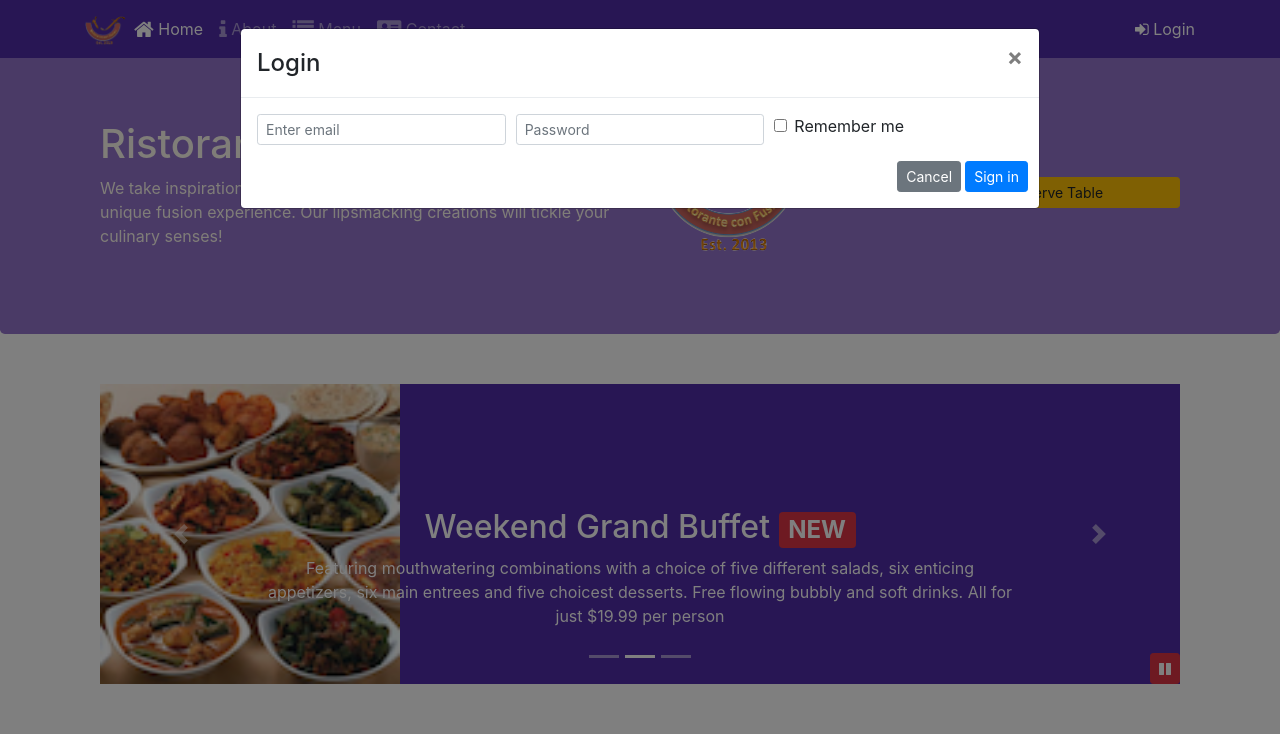
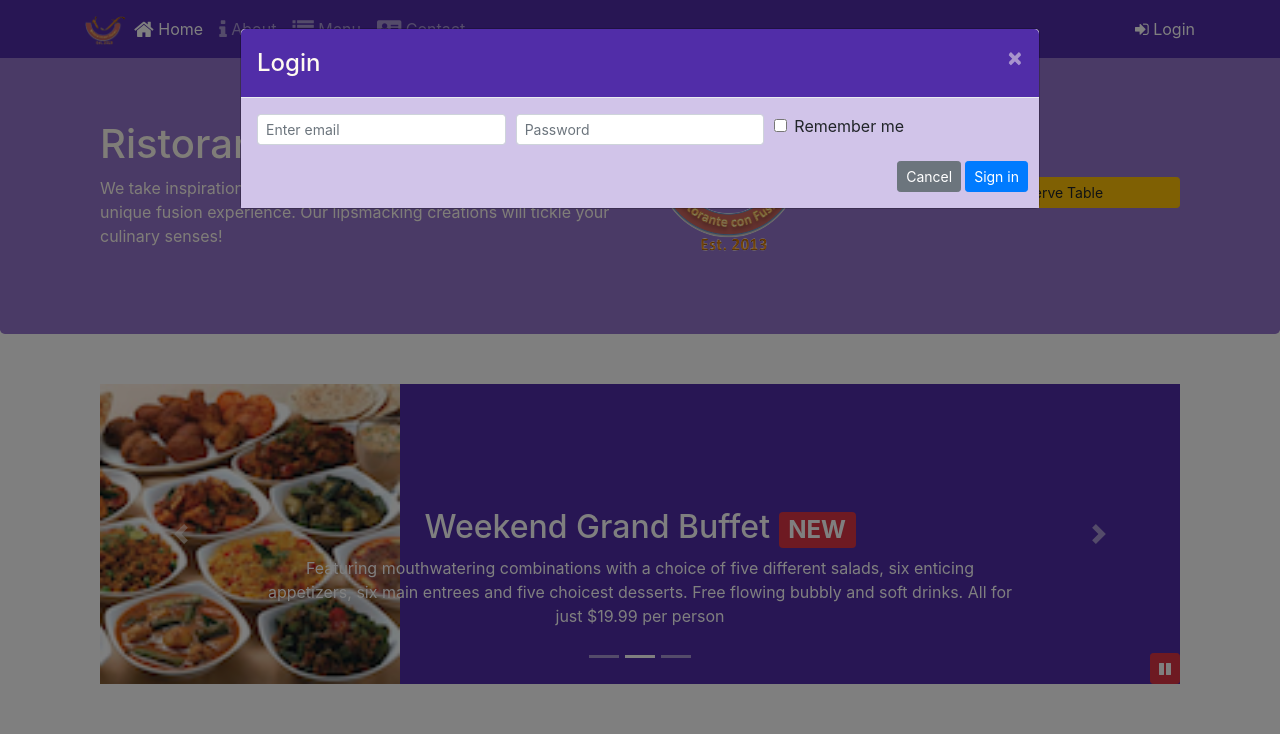
Before and after one commit to Iggelds/Coursera-Bootstrap, a website: page index.html in a window 1280 px wide. Both pictures are taken after a click on the link "Login". Shown: the top 734 px of the page. Drawn offline with nearby package versions, Linux system fonts and the light colour scheme.

Commit message:
Assignment 4

```diff
--- a/css/styles.scss
+++ b/css/styles.scss
@@ -74,3 +74,16 @@ body{
     bottom: 0px;
     z-index: 1;
 }
+
+.modal-header {
+    background: $background-dark;
+    color: floralwhite;
+
+    .close {
+        background: floralwhite;
+    }
+}
+
+.modal-body {
+    background: $background-pale;
+}
--- a/index.html
+++ b/index.html
@@ -31,7 +31,7 @@
                     <li class="nav-item"><a class="nav-link" href="./contactus.html"><span class="fa fa-address-card fa-lg"></span> Contact</a></li>
                 </ul>
                 <span class="navbar-text">
-                    <a data-toggle="modal" data-target="#loginModal">
+                    <a id="login">
                         <span class="fa fa-sign-in"></span> Login
                     </a>
                 </span>
@@ -171,11 +171,9 @@
                     <img src="/img/logo.png" class="img-fluid">
                 </div>
                 <div class="col-12 col-sm-3 align-self-center">
-                    <a data-toggle="modal" data-target="#formModal">
-                        <button type="submit" role="button" class="btn btn-warning btn-block btn-sm" data-placement="bottom">
-                            Reserve Table
-                        </button>
-                    </a>
+                    <button id="reserveButton" type="submit" role="button" class="btn btn-warning btn-block btn-sm" data-placement="bottom">
+                        Reserve Table
+                    </button>
                 </div>
             </div>
         </div>
@@ -229,53 +227,6 @@
                 </div>
             </div>
         </div>
-
-        <!-- <div class="row row-content align-items-center">
-            <div class="col-12 col-sm-4 order-sm-last col-md-3">
-                <h3>Our Lipsmacking Culinary Creations</h3>
-            </div>
-            <div class="col col-sm order-sm-first col-md">
-                <div class="media">
-                    <img class="d-flex mr-3 img-thumbnail align-self-center" src="img/uthappizza.png" alt="uthappizza">
-                    <div class="media-body">
-                        <h2 class="mt-0">Uthappizza <span class="badge badge-danger">HOT</span> <span class="badge badge-pill badge-secondary">$4.99</span></h2>
-                        <p class="d-none d-sm-block">A unique combination of Indian Uthappam (pancake) and Italian pizza, topped with Cerignola olives, ripe vine cherry tomatoes, Vidalia onion, Guntur chillies and Buffalo Paneer.</p>
-                    </div>
-                </div>
-            </div>
-        </div>
-
-        <div class="row row-content align-items-right">
-            <div class="col-12 col-sm-4 col-md-3">
-                <h3>This Month's Promotions</h3>
-            </div>
-            <div class="col col-sm col-md">
-                <div class="media">
-                    <div class="media-body">
-                        <h2 class="mt-0">Weekend Grand Buffet <span class="badge badge-danger">NEW</span></h2>
-                        <p class="d-none d-sm-block">Featuring mouthwatering combinations with a choice of five different salads, six enticing appetizers, six main entrees and five choicest desserts. Free flowing bubbly and soft drinks. All for just $19.99 per person </p>
-                    </div>
-                    <img class="d-flex ml-3 img-thumbnail align-self-center" src="img/buffet.png" alt="buffet">
-                </div>
-            </div>
-        </div>
-
-        <div class="row row-content align-items-center">
-            <div class="col-12 col-sm-4 order-sm-last col-md-3">
-                <h3>Meet our Culinary Specialists</h3>
-            </div>
-            <div class="col col-sm order-sm-first col-md">
-                <div class="media">
-                    <img class="d-flex mr-3 img-thumbnail align-self-center src=" src="img/alberto.png" alt="alberto">
-                    <div class="media-body">
-                        <h2 class="mt-0">Alberto Somayya</h2>
-                        <h4>Executive Chef</h4>
-                        <p class="d-none d-sm-block">Award winning three-star Michelin chef with wide International experience having worked closely with whos-who in the culinary world, he specializes in creating mouthwatering Indo-Italian fusion experiences. </p>
-                    </div>
-                </div>
-            </div>
-        </div>
-    </div> -->
 
     <footer class="footer">
         <div class="container">
@@ -339,5 +290,19 @@
             });
         });
     </script>
+    <script>
+        $(document).ready(function(){
+            $("#reserveButton").click(function(){
+                $("#formModal").modal('show');
+            });
+        });
+    </script>
+        <script>
+            $(document).ready(function(){
+                $("#login").click(function(){
+                    $("#loginModal").modal('show');
+                });
+            });
+    </script>
 </body>
 </html>
```
Also changed, not shown: css/styles.css.
